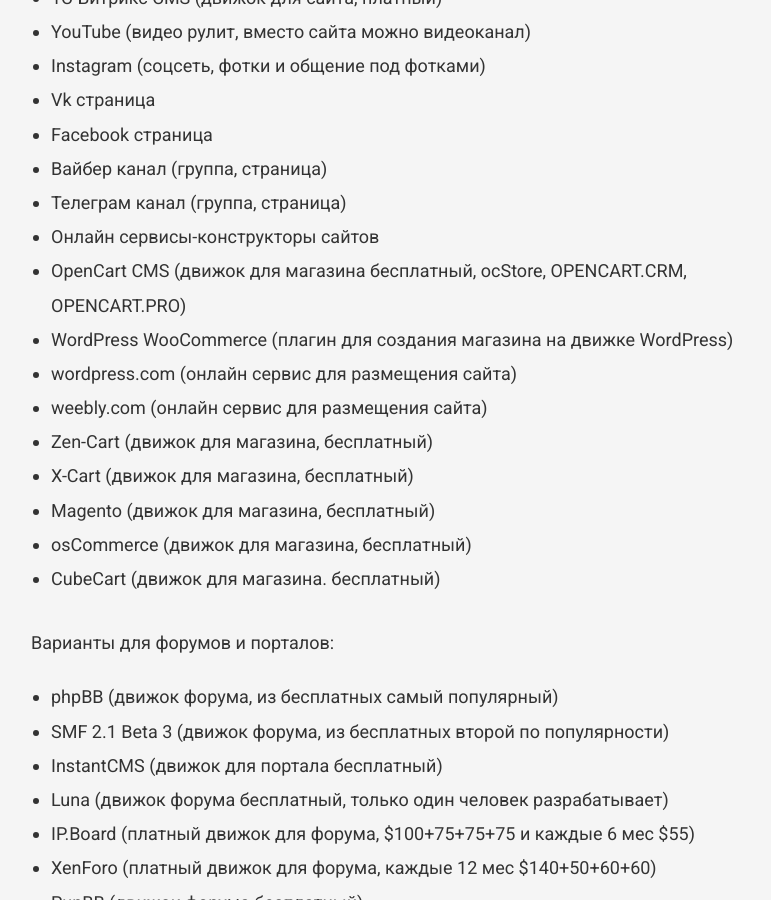
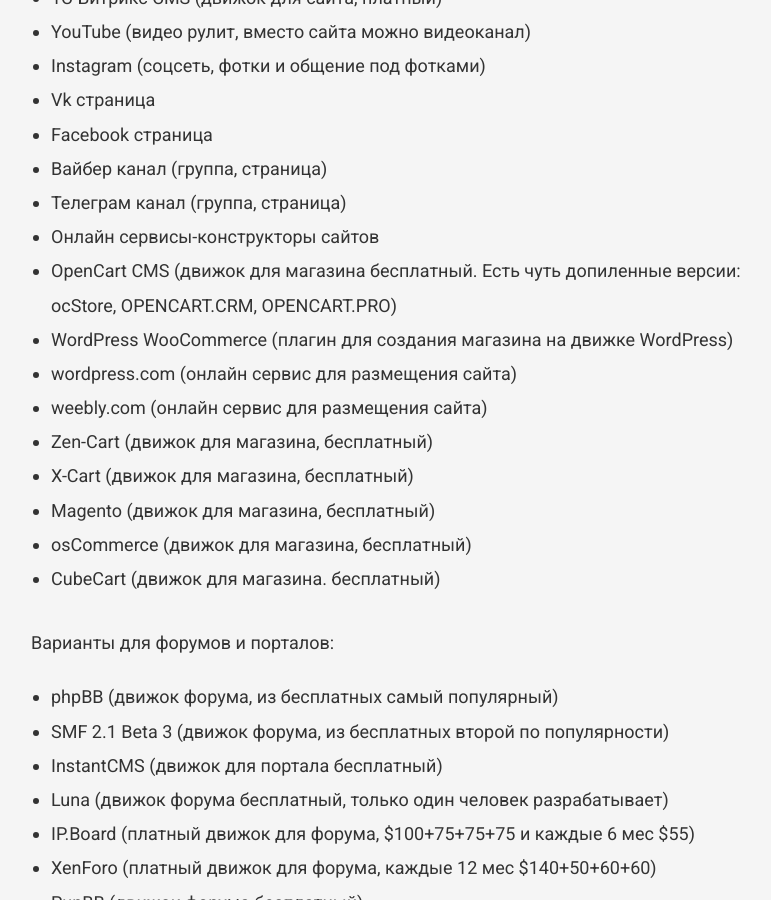
Before and after one commit to VadymVolos/vadymvolos.github.io, a Jekyll site: the page built from _posts/digital-marketing/2017-02-07-varianty-na-chem-sdelat-sayt.md, in a window 1280 px wide and 900 px high, scrolled down 1228 px. Shown: the whole window, without its empty margins (249-1020 px from the left). Built offline with Jekyll 4.4.1, drawn with Linux system fonts in a browser that asks for light colours; nearby versions of some CDN libraries; comment, search, counter and statistics services are not loaded.

Commit message:
Update 2017-02-07-varianty-na-chem-sdelat-sayt.md

```diff
--- a/_posts/digital-marketing/2017-02-07-varianty-na-chem-sdelat-sayt.md
+++ b/_posts/digital-marketing/2017-02-07-varianty-na-chem-sdelat-sayt.md
@@ -30,7 +30,7 @@
     <li>Вайбер канал (группа, страница)</li>
     <li>Телеграм канал (группа, страница)</li>
     <li>Онлайн сервисы-конструкторы сайтов</li>
-    <li>OpenCart CMS (движок для магазина бесплатный, ocStore, OPENCART.CRM, OPENCART.PRO)</li>
+    <li>OpenCart CMS (движок для магазина бесплатный. Есть чуть допиленные версии: ocStore, OPENCART.CRM, OPENCART.PRO)</li>
     <li>WordPress WooCommerce (плагин для создания магазина на движке WordPress)</li>
     <li>wordpress.com (онлайн сервис для размещения сайта)</li>
     <li>weebly.com (онлайн сервис для размещения сайта)</li>
```
